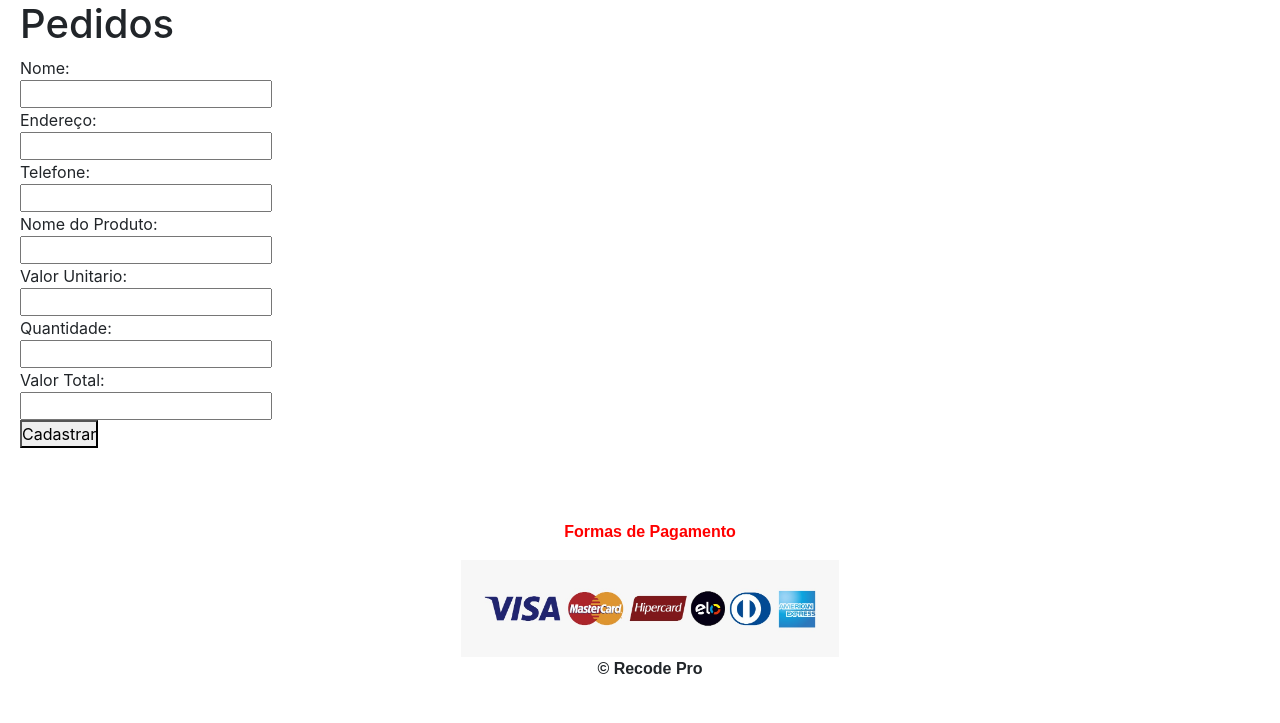
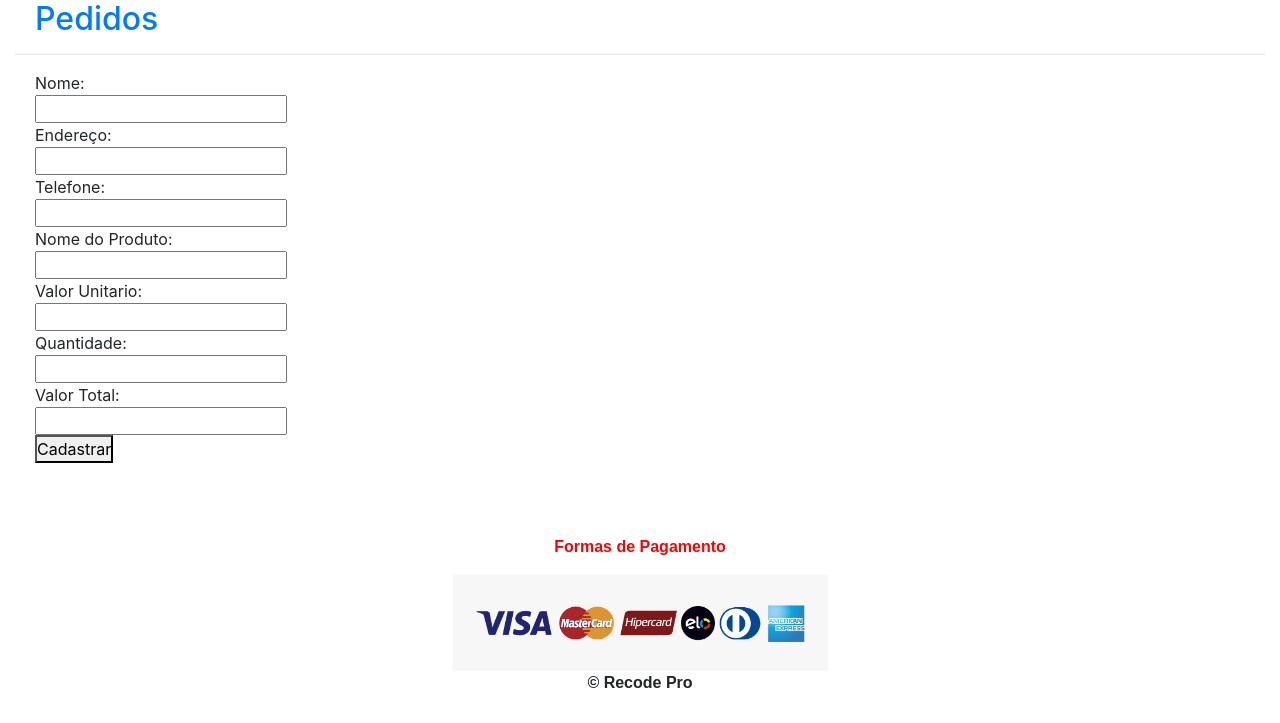
Before and after one commit to Djailsonfms/FullStack-Eletro-bootstrap, a PHP site: page /pedidos.php in a window 1280 px wide. Shown: the part 77-800 px from the top of the page. Run offline with PHP 8.4, Linux system fonts and the light colour scheme.

Commit message:
refatoramento

```diff
--- a/fseletro-boot/pedidos.php
+++ b/fseletro-boot/pedidos.php
@@ -9,7 +9,12 @@
 
 
 <body>
-    <h1 style="margin-left: 20px">Pedidos</h1>
+
+<div class="container-fluid">
+        <h2 class="text-primary"style="margin-left:20px">Pedidos</h2>
+        <hr>
+            <div class="row">
+                <div class="col-sm-12">
                     <form style="margin-left: 20px" action="enviarped.php" method="POST">
                         <lavel for="nome">Nome:</label></br>
                         <input type="tex" name="nome" id="nome"></br>
@@ -34,9 +39,12 @@
 
                         <button type="submit" name="cadastrar">Cadastrar</button>
                     </form>
-
+                </div>
+                <div class="footer col-sm-12">
                     <?php
                         include_once("rodape.php")
                     ?>
+                </div>
+            </div>
+</div>
 </body>
-</html>
```
Lines whose indentation alone changed are shown as unchanged.
